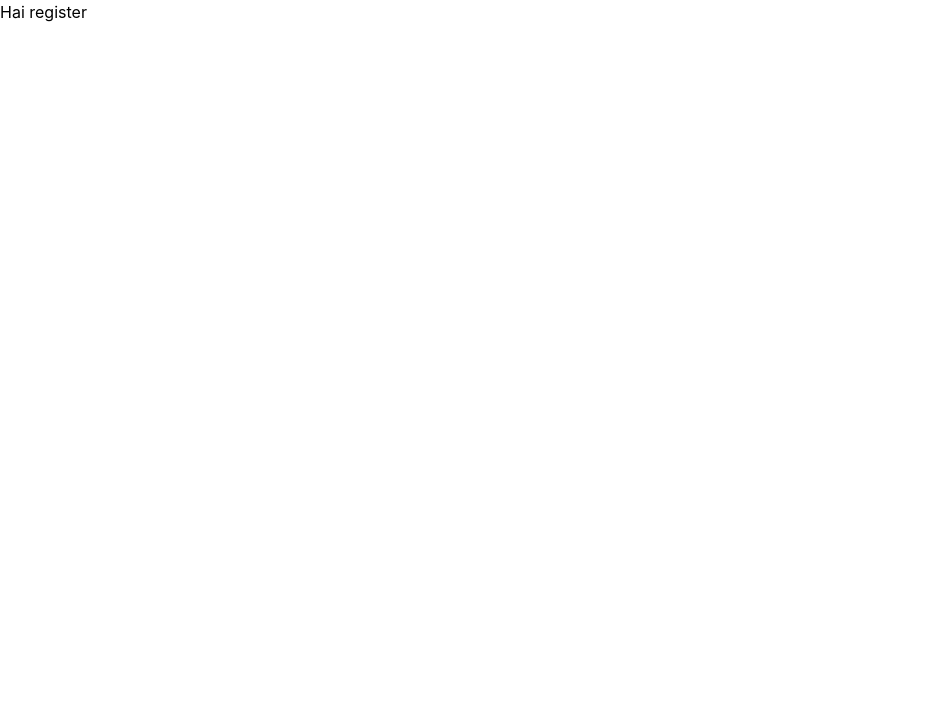
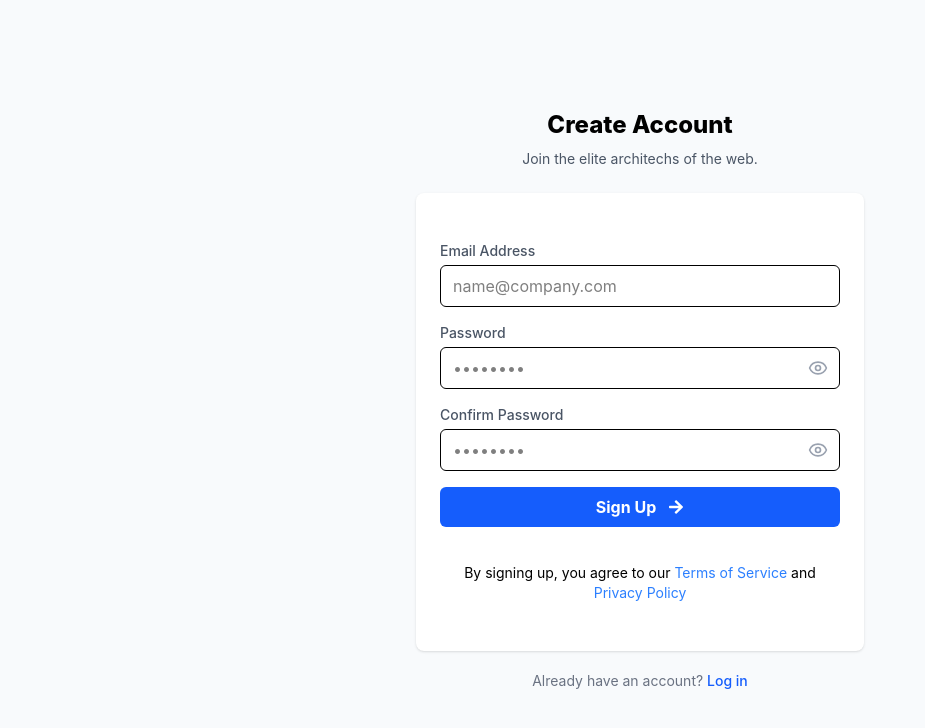
Before and after one commit to muhammadwahyupratamaa/koda-b8-phase3-frontend, a React (Vite) app: page /register in a window 1280 px wide. Shown: the top 728 px of the page, without its empty margins (0-925 px from the left). Built offline with nearby package versions, Linux system fonts and the light colour scheme.

Commit message:
feat: implement registration form with validation and navigation

```diff
--- a/src/pages/auth/Register.jsx
+++ b/src/pages/auth/Register.jsx
@@ -1,7 +1,181 @@
-import React from "react";
+import { useState } from "react";
+import { Link, useNavigate } from "react-router-dom";
+import { LuEye, LuEyeClosed } from "react-icons/lu";
+import { FaArrowRight } from "react-icons/fa";
 
 function Register() {
-  return <div>Hai register</div>;
+  const navigate = useNavigate();
+
+  const [email, setEmail] = useState("");
+  const [password, setPassword] = useState("");
+  const [confirmPassword, setConfirmPassword] = useState("");
+
+  const [showPassword, setShowPassword] = useState(false);
+  const [showConfirmPassword, setShowConfirmPassword] = useState(false);
+
+  const [error, setError] = useState("");
+  const [loading, setLoading] = useState(false);
+
+  async function handleSubmit(e) {
+    e.preventDefault();
+    setError("");
+
+    if (!email || !password || !confirmPassword) {
+      setError("All fields are required");
+      return;
+    }
+
+    if (password !== confirmPassword) {
+      setError("Passwords do not match");
+      return;
+    }
+
+    try {
+      setLoading(true);
+
+      const response = await fetch("http://localhost:8082/api/register", {
+        method: "POST",
+        headers: {
+          "Content-Type": "application/json",
+        },
+        body: JSON.stringify({
+          email,
+          password,
+        }),
+      });
+
+      const result = await response.json();
+
+      if (!response.ok) {
+        setError(result.message || "Registration failed");
+        return;
+      }
+
+      navigate("/login");
+    } catch (error) {
+      setError("Something went wrong");
+    } finally {
+      setLoading(false);
+    }
+  }
+
+  return (
+    <main className="flex min-h-screen flex-col items-center justify-center bg-slate-50 px-4">
+      <div className="mb-6 flex flex-col items-center justify-center gap-2">
+        <h1 className="text-2xl font-extrabold">Create Account</h1>
+
+        <p className="text-sm text-gray-600">
+          Join the elite architechs of the web.
+        </p>
+      </div>
+
+      <div className="flex w-full max-w-md flex-col gap-3 rounded-lg bg-white p-6 shadow-sm">
+        <form onSubmit={handleSubmit} className="mt-6 space-y-4">
+          <div>
+            <label className="mb-1 block text-sm font-medium text-gray-600">
+              Email Address
+            </label>
+
+            <input
+              type="email"
+              placeholder="name@company.com"
+              value={email}
+              onChange={(e) => setEmail(e.target.value)}
+              className="w-full rounded-md border px-3 py-2 outline-none focus:border-blue-500"
+            />
+          </div>
+
+          <div>
+            <label className="mb-1 block text-sm font-medium text-gray-600">
+              Password
+            </label>
+
+            <div className="relative">
+              <input
+                type={showPassword ? "text" : "password"}
+                placeholder="••••••••"
+                value={password}
+                onChange={(e) => setPassword(e.target.value)}
+                className="w-full rounded-md border px-3 py-2 pr-10 outline-none focus:border-blue-500"
+              />
+
+              <button
+                type="button"
+                onClick={() => setShowPassword((prev) => !prev)}
+                className="absolute right-3 top-1/2 -translate-y-1/2 text-gray-400 hover:text-gray-600"
+                aria-label={showPassword ? "Hide password" : "Show password"}
+              >
+                {showPassword ? (
+                  <LuEyeClosed className="h-5 w-5" />
+                ) : (
+                  <LuEye className="h-5 w-5" />
+                )}
+              </button>
+            </div>
+          </div>
+
+          <div>
+            <label className="mb-1 block text-sm font-medium text-gray-600">
+              Confirm Password
+            </label>
+
+            <div className="relative">
+              <input
+                type={showConfirmPassword ? "text" : "password"}
+                placeholder="••••••••"
+                value={confirmPassword}
+                onChange={(e) => setConfirmPassword(e.target.value)}
+                className="w-full rounded-md border px-3 py-2 pr-10 outline-none focus:border-blue-500"
+              />
+
+              <button
+                type="button"
+                onClick={() => setShowConfirmPassword((prev) => !prev)}
+                className="absolute right-3 top-1/2 -translate-y-1/2 text-gray-400 hover:text-gray-600"
+                aria-label={
+                  showConfirmPassword
+                    ? "Hide confirm password"
+                    : "Show confirm password"
+                }
+              >
+                {showConfirmPassword ? (
+                  <LuEyeClosed className="h-5 w-5" />
+                ) : (
+                  <LuEye className="h-5 w-5" />
+                )}
+              </button>
+            </div>
+          </div>
+
+          {error && <p className="text-sm text-red-500">{error}</p>}
+
+          <button
+            type="submit"
+            disabled={loading}
+            className="flex w-full items-center justify-center gap-3 rounded-md bg-blue-600 py-2 font-bold text-white transition hover:bg-blue-700 disabled:cursor-not-allowed disabled:opacity-50"
+          >
+            {loading ? "Signing up..." : "Sign Up"}
+            <FaArrowRight />
+          </button>
+        </form>
+
+        <div className="my-6 flex items-center gap-3 text-center">
+          <p className="text-sm">
+            By signing up, you agree to our{" "}
+            <span className="text-blue-500">Terms of Service</span> and{" "}
+            <span className="text-blue-500">Privacy Policy</span>
+          </p>
+        </div>
+      </div>
+
+      <p className="mt-5 text-sm text-gray-500">
+        Already have an account?{" "}
+        <Link to="/login" className="font-medium text-blue-600 hover:underline">
+          Log in
+        </Link>
+      </p>
+    </main>
+  );
 }
 
 export default Register;
```
